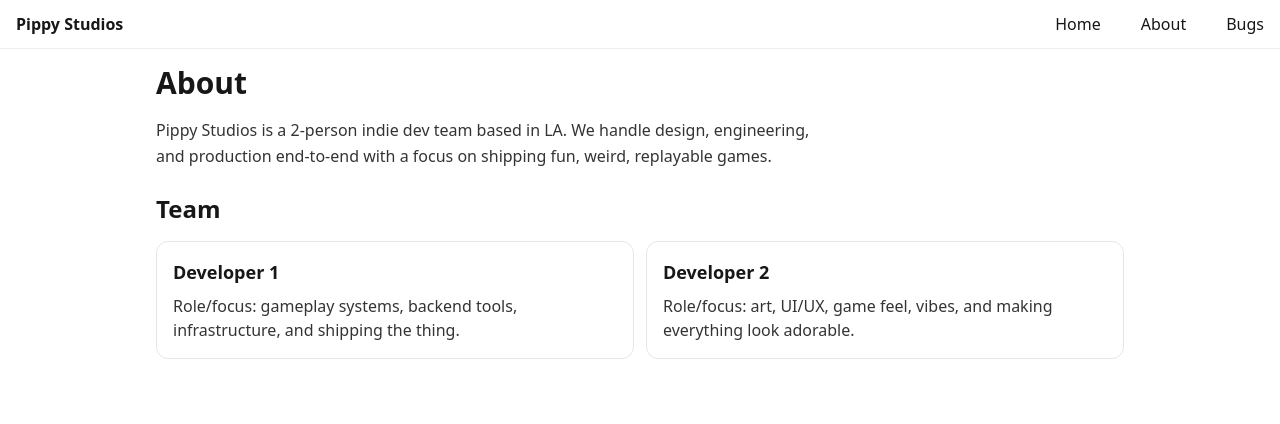
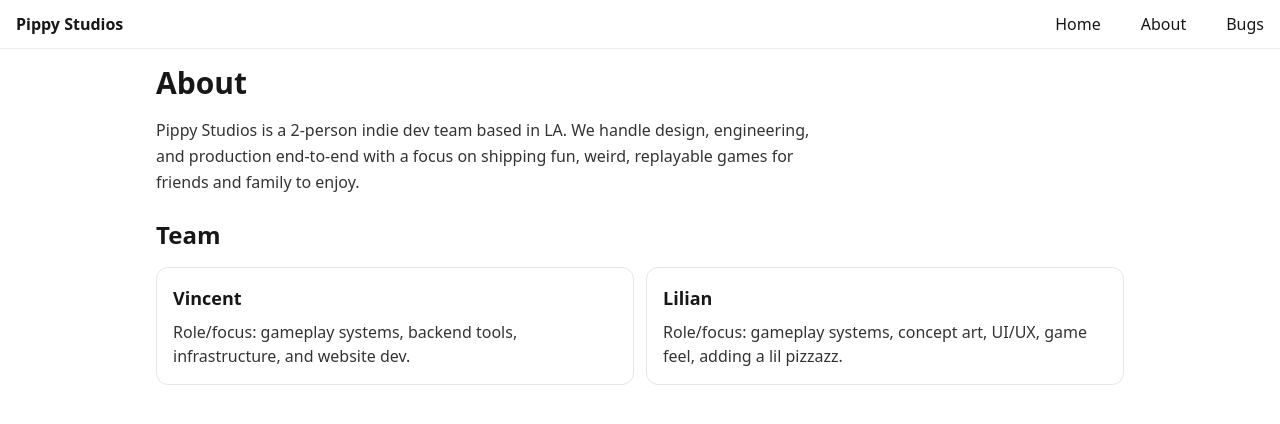
Before and after one commit to vincent-wat/indie-dev-website, a Next.js app in the folder apps/web/: page /about in a window 1280 px wide. Shown: the top 424 px of the page. Built offline with nearby package versions, Linux system fonts and the light colour scheme; a web font is replaced by a local one.

Commit message:
Update About Page text

```diff
--- a/apps/web/src/app/about/page.tsx
+++ b/apps/web/src/app/about/page.tsx
@@ -5,23 +5,23 @@ export default function AboutPage() {
 
       <p className="max-w-2xl leading-relaxed text-black/80">
         Pippy Studios is a 2-person indie dev team based in LA. We handle design, engineering, and production end-to-end
-        with a focus on shipping fun, weird, replayable games.
+        with a focus on shipping fun, weird, replayable games for friends and family to enjoy.
       </p>
 
       <h2 className="pt-2 text-2xl font-extrabold">Team</h2>
 
       <div className="grid gap-3 md:grid-cols-2">
         <div className="rounded-xl border border-black/10 p-4">
-          <div className="text-lg font-extrabold">Developer 1</div>
+          <div className="text-lg font-extrabold">Vincent</div>
           <div className="mt-2 text-black/80">
-            Role/focus: gameplay systems, backend tools, infrastructure, and shipping the thing.
+            Role/focus: gameplay systems, backend tools, infrastructure, and website dev.
           </div>
         </div>
 
         <div className="rounded-xl border border-black/10 p-4">
-          <div className="text-lg font-extrabold">Developer 2</div>
+          <div className="text-lg font-extrabold">Lilian</div>
           <div className="mt-2 text-black/80">
-            Role/focus: art, UI/UX, game feel, vibes, and making everything look adorable.
+            Role/focus: gameplay systems, concept art, UI/UX, game feel, adding a lil pizzazz.
           </div>
         </div>
       </div>
```
